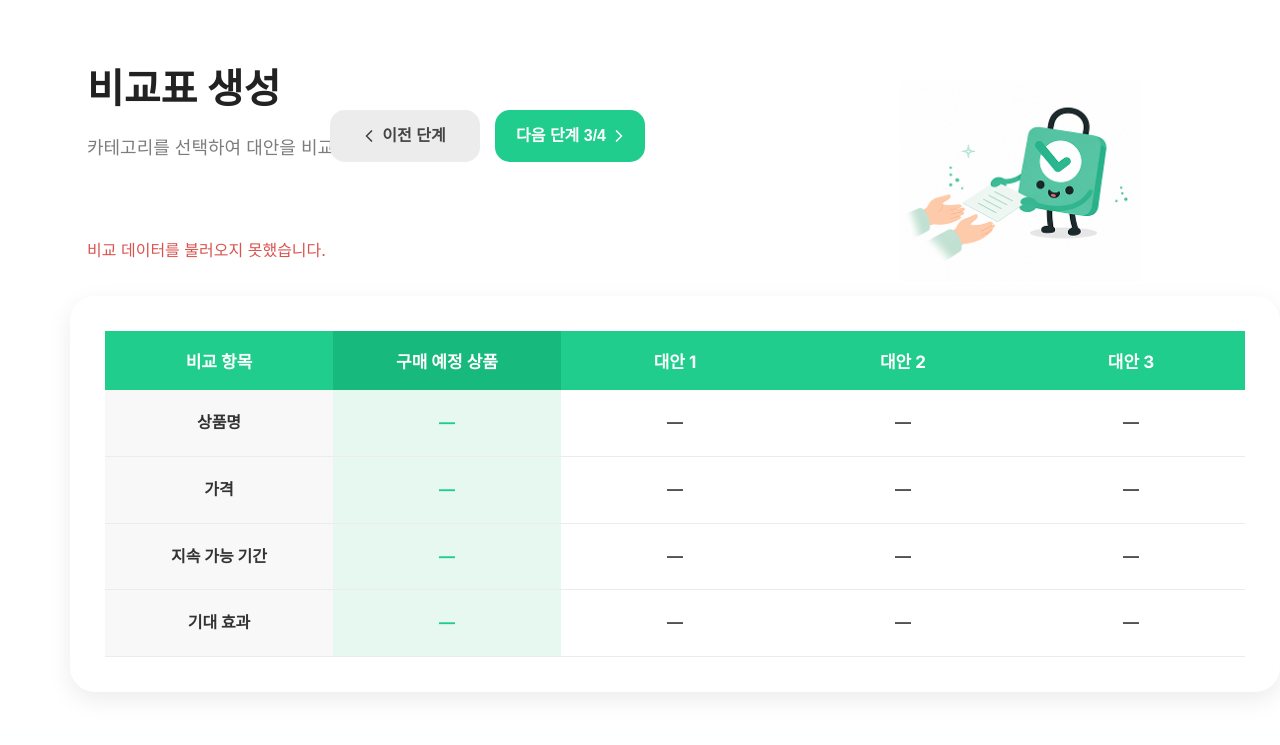
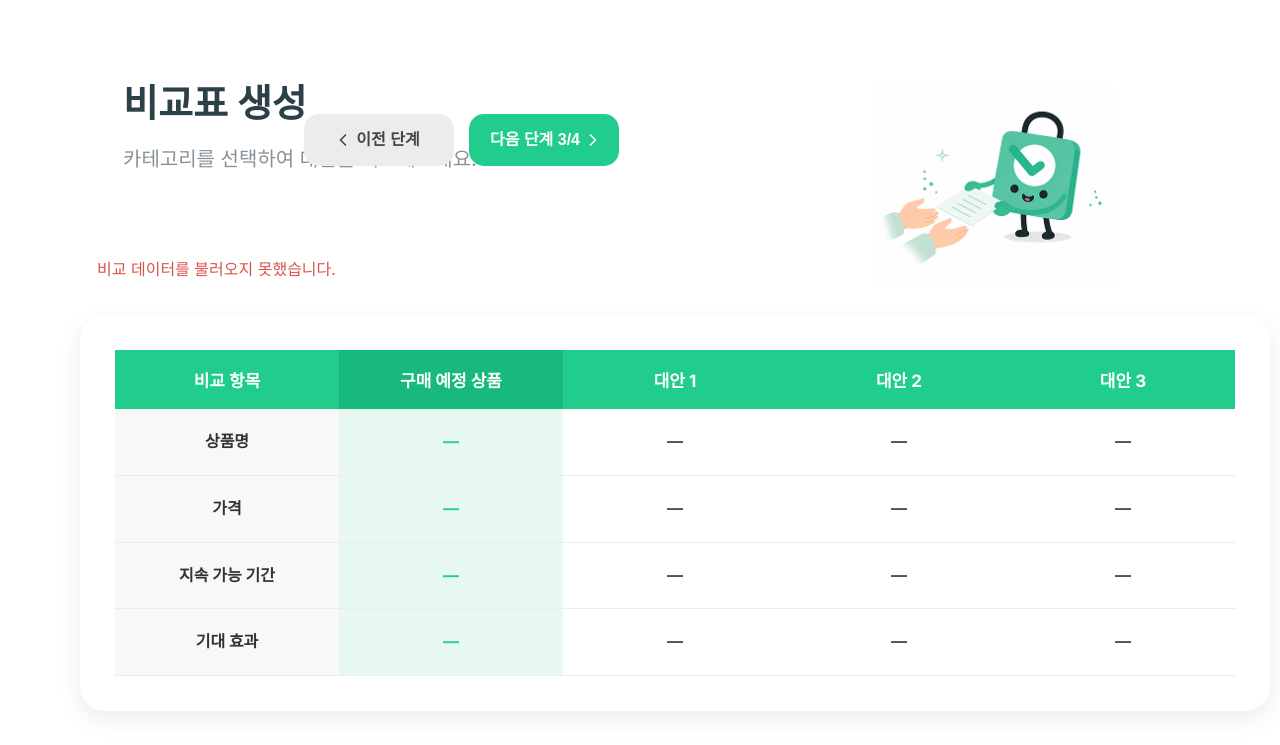
Before and after one commit to pirogramming/CHOEZY, a Django app: page /products/comparison/1/ in a window 1280 px wide. Shown: the part 75-820 px from the top of the page. Before the commit the page ends 770 px from the top, so only its background shows below. Run offline with Django 5.2, Linux system fonts and the light colour scheme; the visitor is signed in with stand-in values (Sample User, id 1); parts of the project's set-up code (start-up, migrations or seed data) failed here and were passed over.

Commit message:
style: 대안 시각화 페이지 제목 스타일 수정

```diff
--- a/static/css/comparison_table.css
+++ b/static/css/comparison_table.css
@@ -9,11 +9,11 @@
 
     min-height:calc(100vh - 90px);
 
-    padding:30px 70px;
+    padding:34px 80px;
 
     box-sizing:border-box;
 
-    background:white;
+    background:#ffffff;
 
 }
 
@@ -29,12 +29,13 @@
 
     display:flex;
 
+    align-items: center;
+
     justify-content:space-between;
 
-    align-items:flex-start;
-
-    margin-bottom:5px;
-
+    min-height: 150px;
+    padding: 0 16px;
+    margin-bottom: 20px;
 
 }
 
@@ -42,7 +43,7 @@
 
 .comparison-title-area {
 
-
+    padding-left: 10px;
     transform:translateX(17px);
 
 
@@ -52,12 +53,13 @@
 
 .comparison-title-area h1 {
 
+    margin: 0 0 18px;
 
-    font-size:40px;
+    font-size:38px;
 
     font-weight:700;
 
-    color:#222;
+    color:#2D4048;
 
     margin-bottom:12px;
 
@@ -69,11 +71,11 @@
 .comparison-title-area p {
 
 
-    font-size:18px;
+    font-size:20px;
 
-    color:#7d7d7d;
+    color: #879298;
 
-
+    transform: translateY(-5px);
 }
 
 
```
